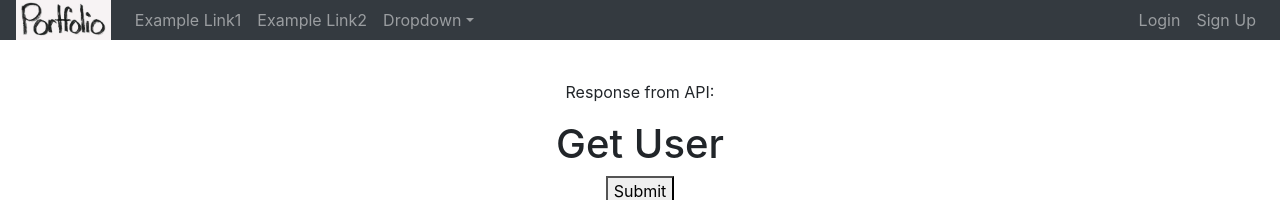
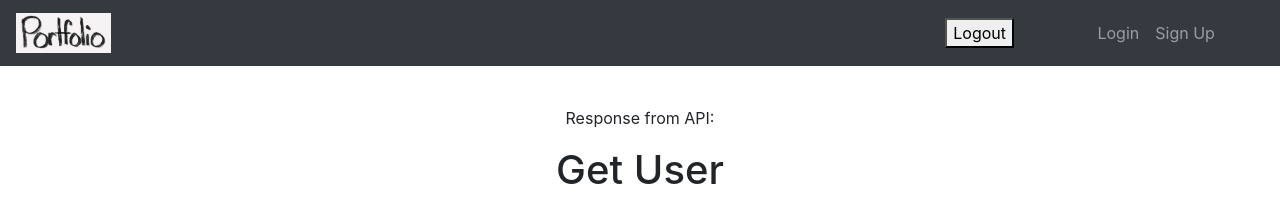
Before and after one commit to ChicoState/Portfolio, a React (Create React App) app in the folder client/: page / in a window 1280 px wide. Shown: the top 200 px of the page. Built offline with nearby package versions, Linux system fonts and the light colour scheme; no server answers.

Commit message:
Navbar correctly collapse across screen sizes
fixes #48

```diff
--- a/client/src/components/navigationbar.jsx
+++ b/client/src/components/navigationbar.jsx
@@ -1,5 +1,5 @@
 import React, { Component } from 'react';
-import {  Navbar, Nav, NavDropdown } from 'react-bootstrap'
+import {  Navbar, Nav } from 'react-bootstrap';
 import logo from '../portfolio_text.jpg';
 import '../App.css';
 import LogoutClass from './logout';
@@ -7,27 +7,22 @@ import LogoutClass from './logout';
 class NavigationBar extends Component {
     render() {
       return (
-        <Navbar className="NavBar" collapseOnSelect expand="lg" bg="dark" variant="dark">
+        <Navbar collapseOnSelect  expand="md" bg="dark" variant="dark">
           <Navbar.Brand href="/">
             <img src={logo} className="App-logo" alt="logo" />
           </Navbar.Brand>
-          <Navbar.Toggle aria-controls="responsive-navbar-nav" />
-          <Navbar.Collapse id="responsive-navbar-nav">
-            <Nav className="mr-auto">
-              <Nav.Link href="#1">Example Link1</Nav.Link>
-              <Nav.Link href="#2">Example Link2</Nav.Link>
-              <NavDropdown title="Dropdown" id="collasible-nav-dropdown">
-                <NavDropdown.Item href="#action/3.1">Action</NavDropdown.Item>
-                <NavDropdown.Item href="#action/3.2">Another action</NavDropdown.Item>
-                <NavDropdown.Item> <LogoutClass/></NavDropdown.Item>
-                <NavDropdown.Divider />
-                <NavDropdown.Item href="#action/3.4">Separated link</NavDropdown.Item>
-              </NavDropdown>
-            </Nav>
+        <Navbar.Toggle />
+        <Navbar.Collapse>
+          <div className="col-sm-8" />
+          <div className="col-sm-2" >
+          <LogoutClass/>
+          </div>
+          <div className="col-sm-2">
           <Nav>
             <Nav.Link href="/login">Login</Nav.Link>
             <Nav.Link href="/signup">Sign Up</Nav.Link>
           </Nav>
+          </div>
         </Navbar.Collapse>
       </Navbar>
       );
```
Lines whose indentation alone changed are shown as unchanged.
